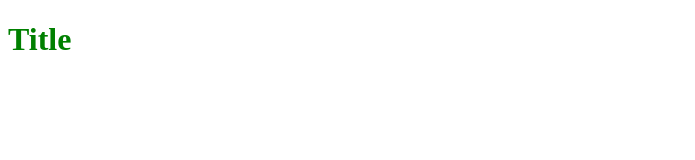
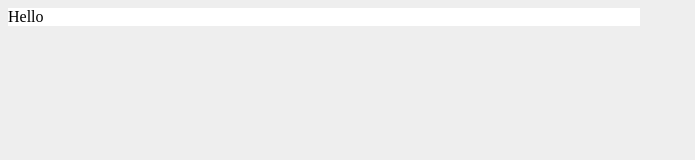
Before and after one commit to art3xias23/html-css-playgound, a plain HTML site: page index.html in a window 1280 px wide. Shown: the whole page, without its empty margins (0-695 px from the left). Drawn offline with Linux system fonts and the light colour scheme.

Commit message:
Inheritance

```diff
--- a/index.html
+++ b/index.html
@@ -5,15 +5,21 @@
 </head>
 
 <style>
-.heading{
-    color:green;
-}
+    body{
+        background-color: #eee;
+    }
 
-h1{
-    color:blue;
-}
+    main{
+        background-color:#ccc;
+        width: 50%;
+    }
+    div{
+        background-color: #fff;
+    }
 </style>
 <body>
-    <h1 class="heading">Title</h1>
+    <main>
+        <div>Hello</div>
+    </main>
 </body>
 </html>
```
